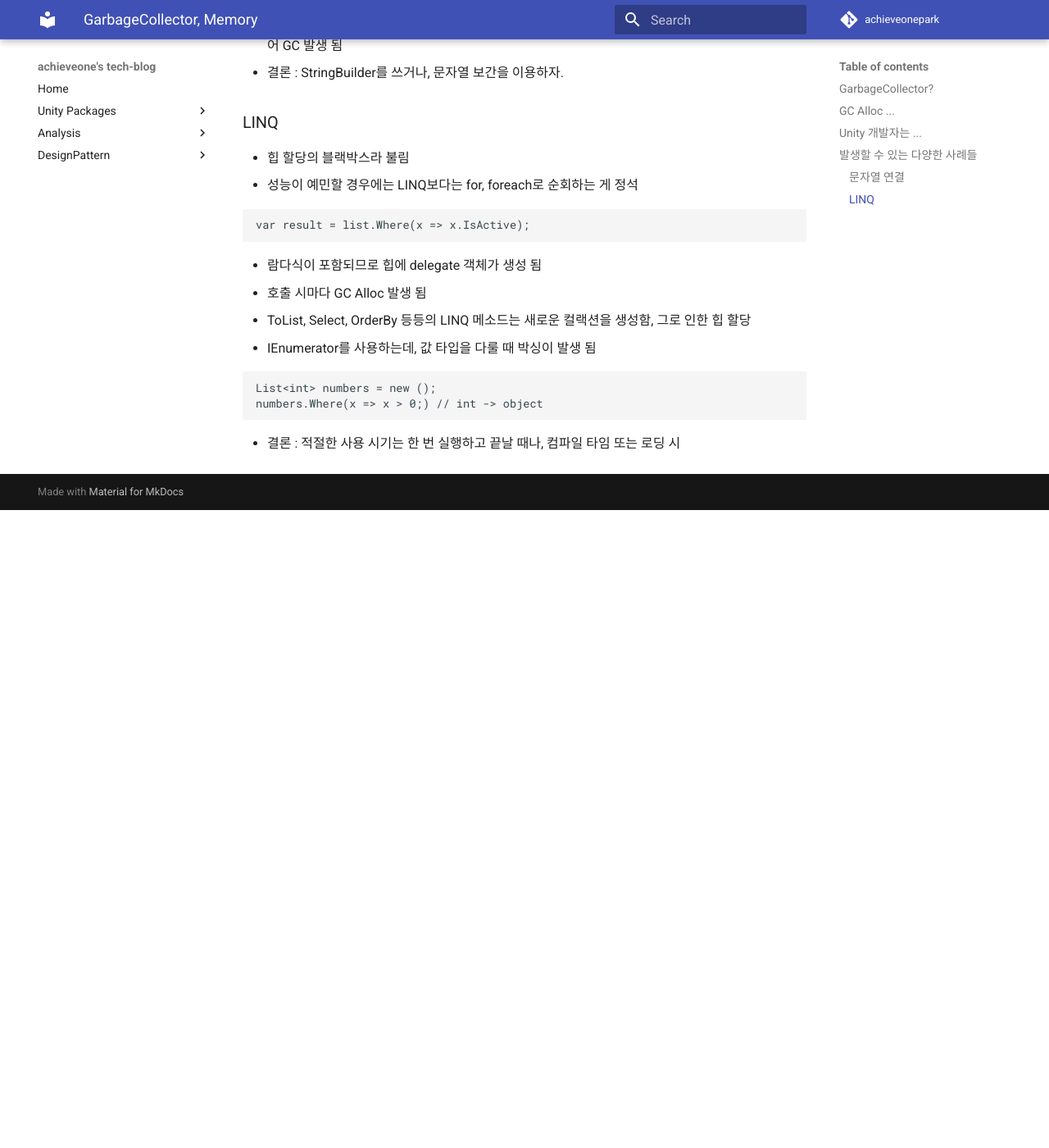
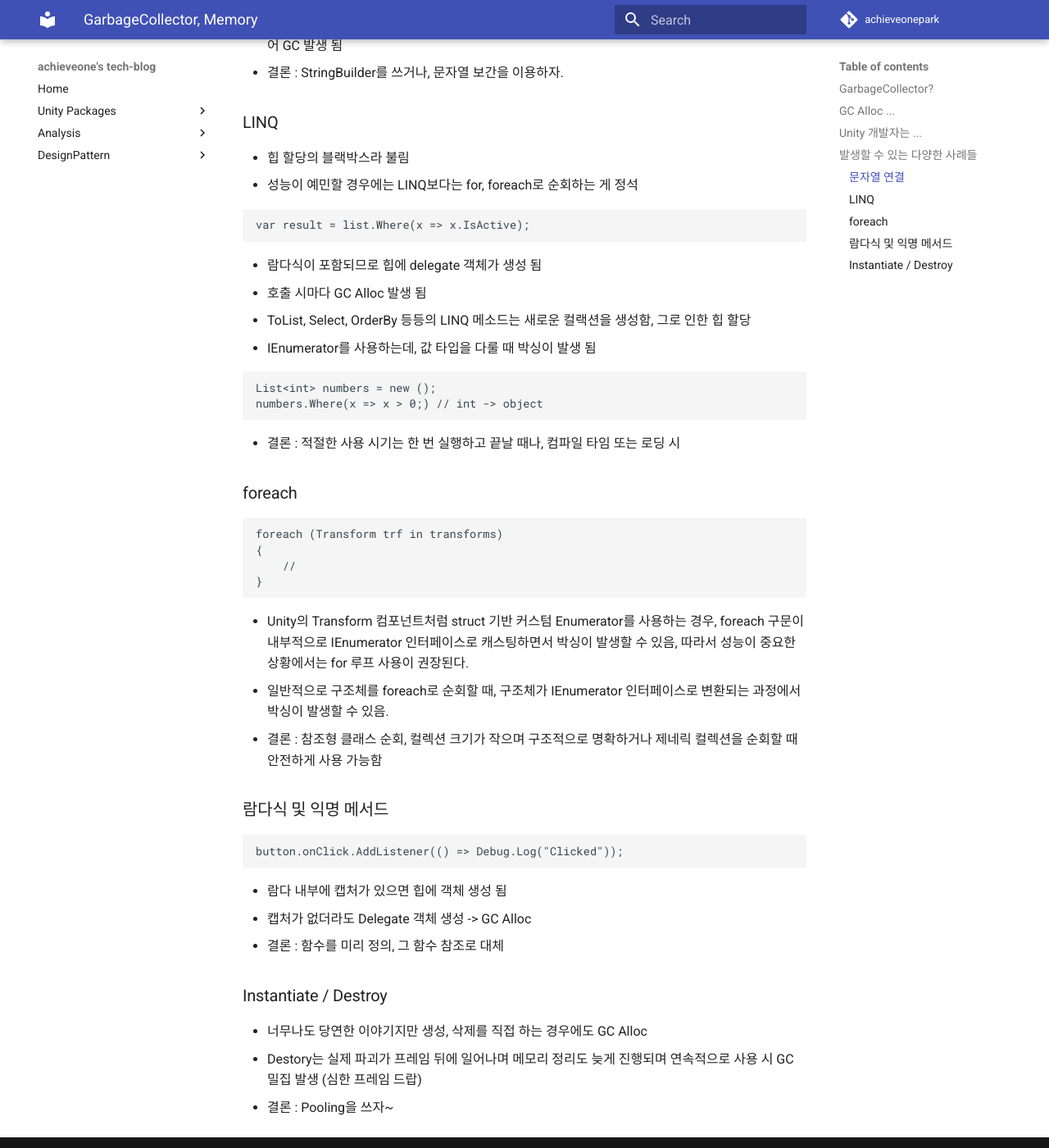
Before and after one commit to achieveonepark/cording-library, an MkDocs documentation site: the page built from docs/Study/GarbageCollector.md, in a window 1280 px wide and 1400 px high, scrolled down 1127 px. Shown: the whole window at 82% size. Built offline with MkDocs 1.6.1 and Material for MkDocs 9.7.7, drawn with Linux system fonts in a browser that asks for light colours; before the commit the page ends 1749 px from its top, so only the background shows below that.

Commit message:
feat: 내용 더 추가

````diff
--- a/docs/Study/GarbageCollector.md
+++ b/docs/Study/GarbageCollector.md
@@ -51,3 +51,28 @@ List<int> numbers = new ();
 numbers.Where(x => x > 0;) // int -> object
 ```
 - 결론 : 적절한 사용 시기는 한 번 실행하고 끝날 때나, 컴파일 타임 또는 로딩 시
+
+### foreach
+```csharp
+foreach (Transform trf in transforms)
+{
+    //
+}
+```
+- Unity의 Transform 컴포넌트처럼 struct 기반 커스텀 Enumerator를 사용하는 경우, foreach 구문이 내부적으로 IEnumerator 인터페이스로 캐스팅하면서 박싱이 발생할 수 있음,
+따라서 성능이 중요한 상황에서는 for 루프 사용이 권장된다.
+- 일반적으로 구조체를 foreach로 순회할 때, 구조체가 IEnumerator 인터페이스로 변환되는 과정에서 박싱이 발생할 수 있음.
+- 결론 : 참조형 클래스 순회, 컬렉션 크기가 작으며 구조적으로 명확하거나 제네릭 컬렉션을 순회할 때 안전하게 사용 가능함
+
+### 람다식 및 익명 메서드
+```csharp
+button.onClick.AddListener(() => Debug.Log("Clicked"));
+```
+- 람다 내부에 캡처가 있으면 힙에 객체 생성 됨
+- 캡처가 없더라도 Delegate 객체 생성 -> GC Alloc
+- 결론 : 함수를 미리 정의, 그 함수 참조로 대체
+
+### Instantiate / Destroy
+- 너무나도 당연한 이야기지만 생성, 삭제를 직접 하는 경우에도 GC Alloc
+- Destory는 실제 파괴가 프레임 뒤에 일어나며 메모리 정리도 늦게 진행되며 연속적으로 사용 시 GC 밀집 발생 (심한 프레임 드랍)
+- 결론 : Pooling을 쓰자~
````
Also changed, not shown: docs/Study/StudyList.md (+8 -8 lines).
